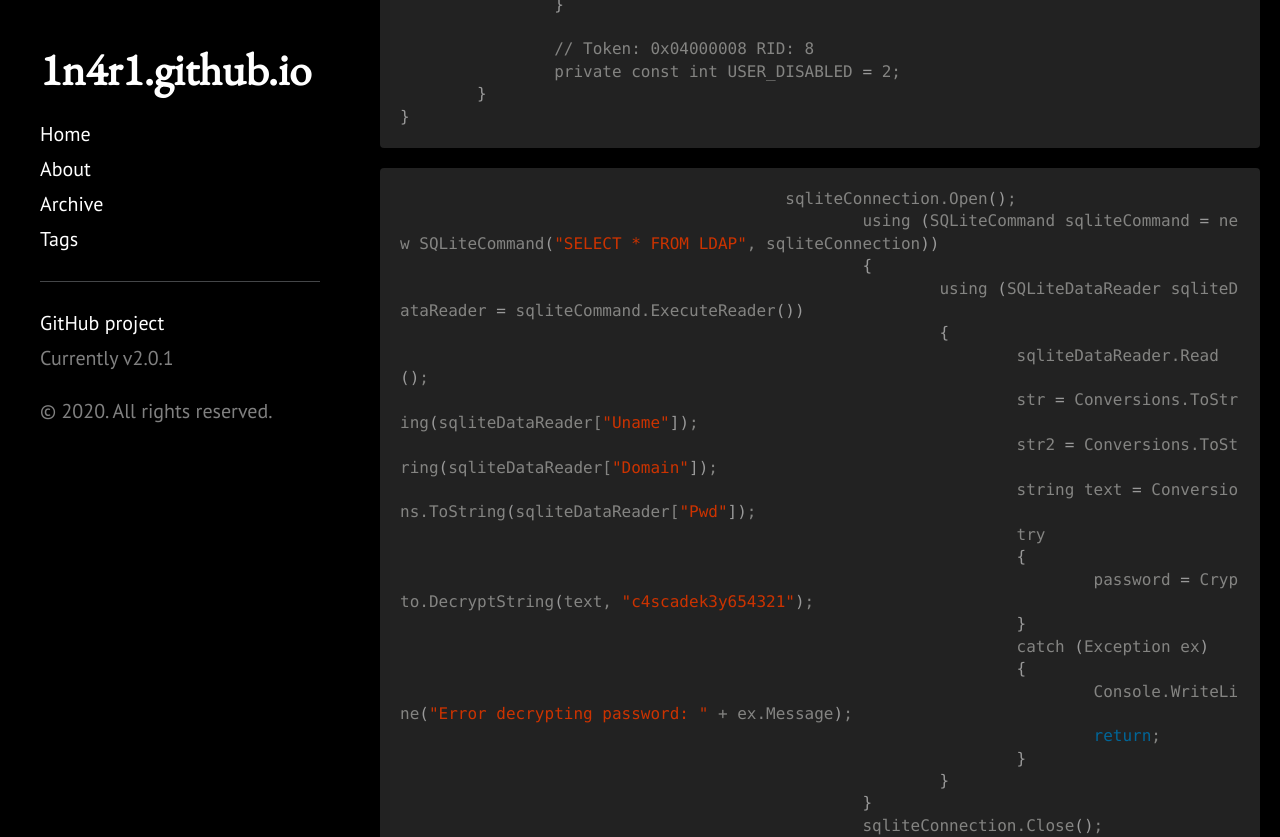
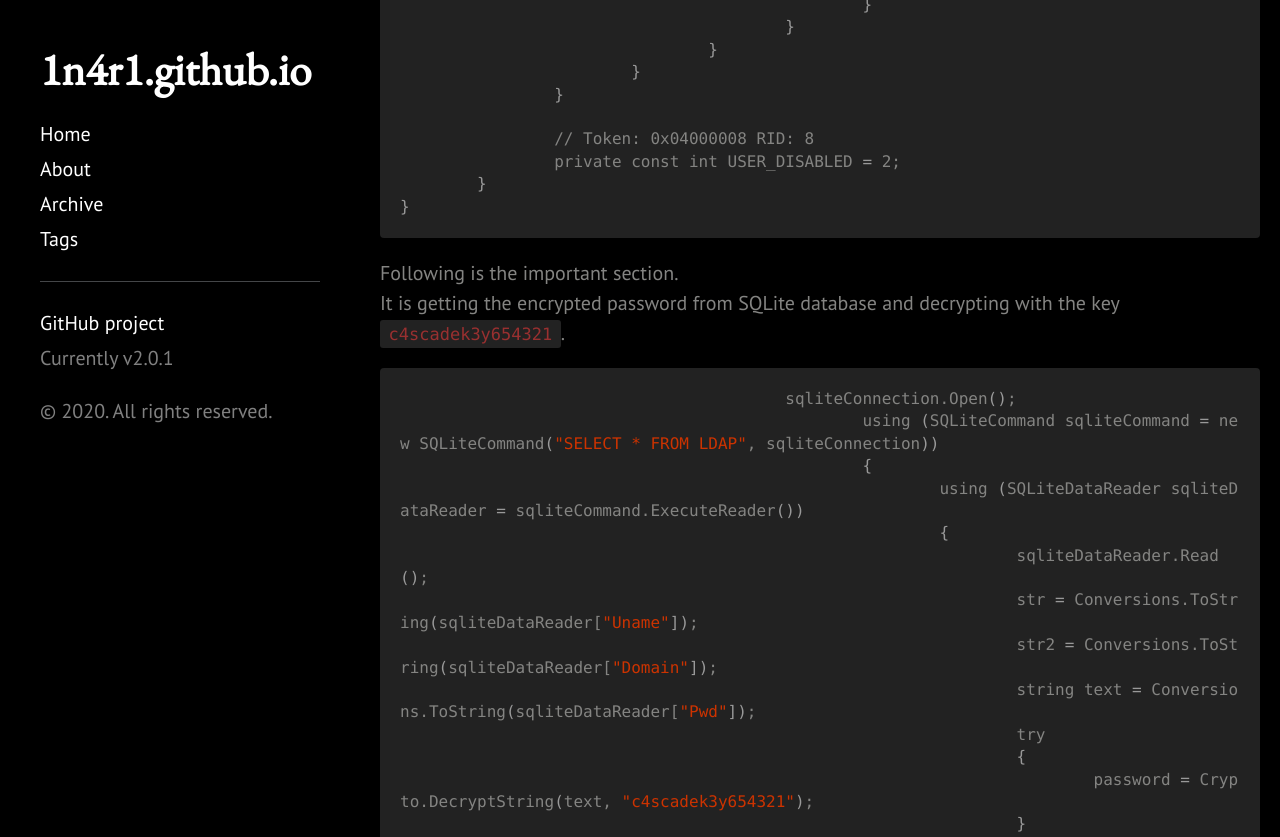
Before and after one commit to 1n4r1/1n4r1.github.io, a Jekyll site: the page built from _posts/2020-07-31-Hackthebox-Cascade-Walkthrough.md, in a window 1280 px wide and 1400 px high, scrolled down 20575 px. Shown: the top 837 px of the window. Built offline with Jekyll 4.4.1, drawn with Linux system fonts in a browser that asks for light colours; a style sheet for code colours, icons or effects is not loaded; some of the changed text lies outside the part shown.

Commit message:
WIP cascade-walkthrough

````diff
--- a/_posts/2020-07-31-Hackthebox-Cascade-Walkthrough.md
+++ b/_posts/2020-07-31-Hackthebox-Cascade-Walkthrough.md
@@ -636,16 +636,19 @@ root@kali:~# echo BQO5l5Kj9MdErXx6Q6AGOw== | base64 -d
 ������D�|zC�;
 ```
 
-Next, take a look at `RunAudit.bat`.
+Next, take a look at `RunAudit.bat`.<br>
+IT runs `CascAudit.exe` with the argument `\\CASC-DC1\Audit$\DB\Audit.db`.
 ```shell
 root@kali:~# cat 10.10.10.182-Audit_RunAudit.bat
 CascAudit.exe "\\CASC-DC1\Audit$\DB\Audit.db"
 ```
 
+Since we do not have the source code for `CascAudit.exe`, decompile it with [dnSpy](https://github.com/0xd4d/dnSpy).<br>
+First, spin up Windows VM, launch `dnSpy` and open the `CascAudit.exe`.
 ![placeholder](https://media.githubusercontent.com/media/1n4r1/1n4r1.github.io/master/public/images/2020-07-31/cascade.png)
 
+
 ![placeholder](https://media.githubusercontent.com/media/1n4r1/1n4r1.github.io/master/public/images/2020-07-31/cascade.png)
-
 ```shell
 namespace CascAudiot
 {
@@ -777,6 +780,8 @@ namespace CascAudiot
 }
 ```
 
+Following is the important section.<br>
+It is getting the encrypted password from SQLite database and decrypting with the key `c4scadek3y654321`.
 ```shell
 					sqliteConnection.Open();
 						using (SQLiteCommand sqliteCommand = new SQLiteCommand("SELECT * FROM LDAP", sqliteConnection))
@@ -801,9 +806,9 @@ namespace CascAudiot
 						sqliteConnection.Close();
 ```
 
+However, `CascAudit.exe` does not have the definition of `Crypto.DecryptString()`.<br>
+Then, take a look at `CascCrypto.dll`. We can find the function defined.
 ![placeholder](https://media.githubusercontent.com/media/1n4r1/1n4r1.github.io/master/public/images/2020-07-31/cascade.png)
-
-
 ```shell
 public static string DecryptString(string EncryptedString, string Key)
 		{
@@ -828,7 +833,8 @@ public static string DecryptString(string EncryptedString, string Key)
 		}
 ```
 
-
+To get the password to log in, we have to write a .NET code
+Actually, if we google, we can find someone's left the code here [https://dotnetfiddle.net/2RDoWz](https://dotnetfiddle.net/2RDoWz).
 ```shell
 using System;
 using System.IO;
@@ -866,13 +872,8 @@ public class Program
 }
 ```
 
-https://dotnetfiddle.net/2RDoWz
-
-```shell
-w3lc0meFr31nd
-```
-
-Then, try to log in with the credential `a`
+`w3lc0meFr31nd` is the password we can get by running this .NET code.<br>
+Then, try to log in with the credential `ArkSvc:w3lc0meFr31nd`.
 ```shell
 root@kali:~/evil-winrm# ./evil-winrm.rb -u ArkSvc -p 'w3lc0meFr31nd' -i 10.10.10.182
 
````
